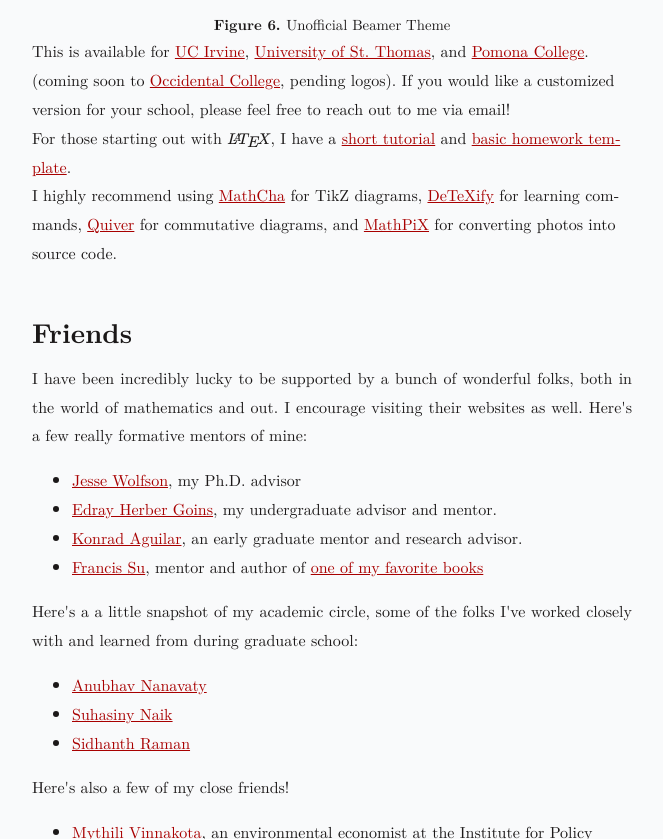
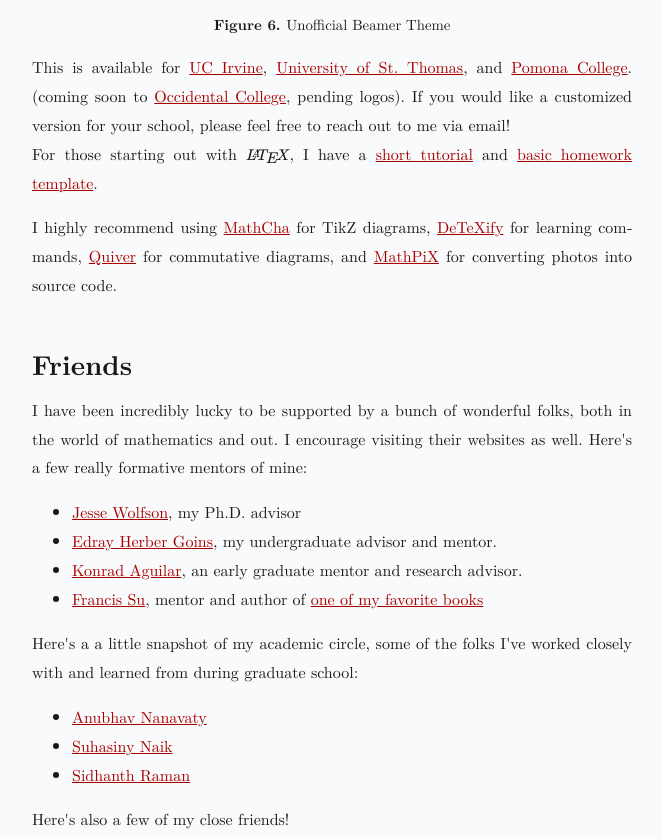
Before and after one commit to sireeshvinnakota/sireeshvinnakota.github.io, a website built with Vite: page index.html in a window 1280 px wide. Shown: the part 6168-7007 px from the top of the page, without its empty margins (308-971 px from the left). Built offline with nearby package versions, Linux system fonts and the light colour scheme.

Commit message:
little fix

```diff
--- a/index.html
+++ b/index.html
@@ -275,10 +275,13 @@
          Unofficial Beamer Theme
          </figcaption>
       </figure>
+      <p>
       This is available for <a href="https://github.com/sireeshvinnakota/BeamerTheme/tree/master/UCIBeamer">UC Irvine</a>, <a href="https://github.com/sireeshvinnakota/BeamerTheme/tree/master/USTBeamer">University of St. Thomas</a>, and <a href="https://github.com/sireeshvinnakota/BeamerTheme/tree/master/PomonaBeamer">Pomona College</a>. (coming soon to <a href="https://github.com/sireeshvinnakota/BeamerTheme/tree/master/OxyBeamer">Occidental College</a>, pending logos). If you would like a customized version for your school, please feel free to reach out to me via email! <br />
       For those starting out with $\LaTeX$, I have a <a href="https://www.overleaf.com/read/rsxdtgmmbbbf#a767ed">short tutorial</a> and <a href="https://github.com/sireeshvinnakota/BasicTemplate">basic homework template</a>. <br />
+      </p>
 
-      I highly recommend using <a href="https://www.mathcha.io">MathCha</a> for TikZ diagrams, <a href="https://detexify.kirelabs.org">DeTeXify</a> for learning commands, <a href="https://q.uiver.app">Quiver</a> for commutative diagrams, and <a href="https://mathpix.com">MathPiX</a> for converting photos into source code.
+      <p>I highly recommend using <a href="https://www.mathcha.io">MathCha</a> for TikZ diagrams, <a href="https://detexify.kirelabs.org">DeTeXify</a> for learning commands, <a href="https://q.uiver.app">Quiver</a> for commutative diagrams, and <a href="https://mathpix.com">MathPiX</a> for converting photos into source code.</p>
+
 
     <h2 id="friends">Friends</h2>
     <p>
```
